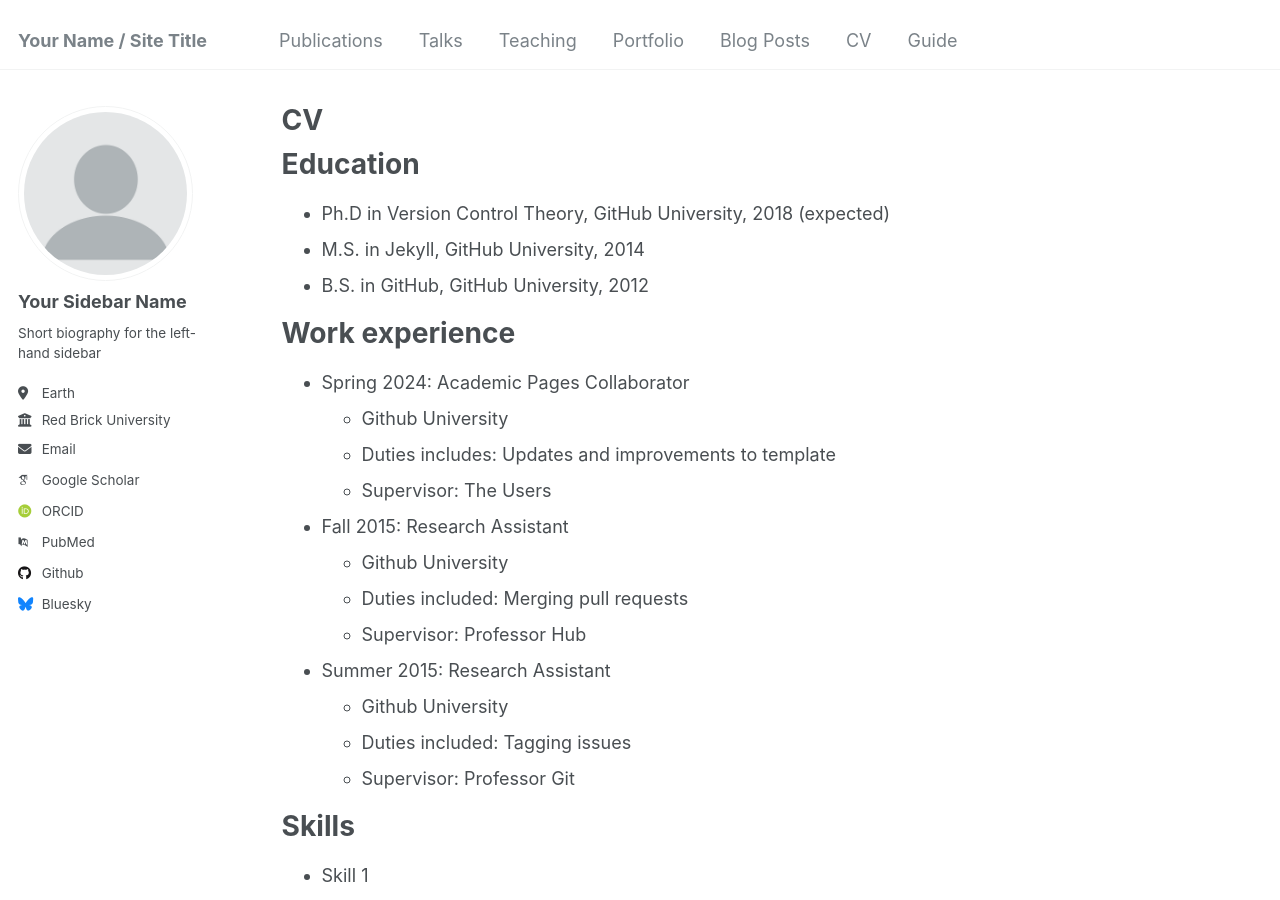
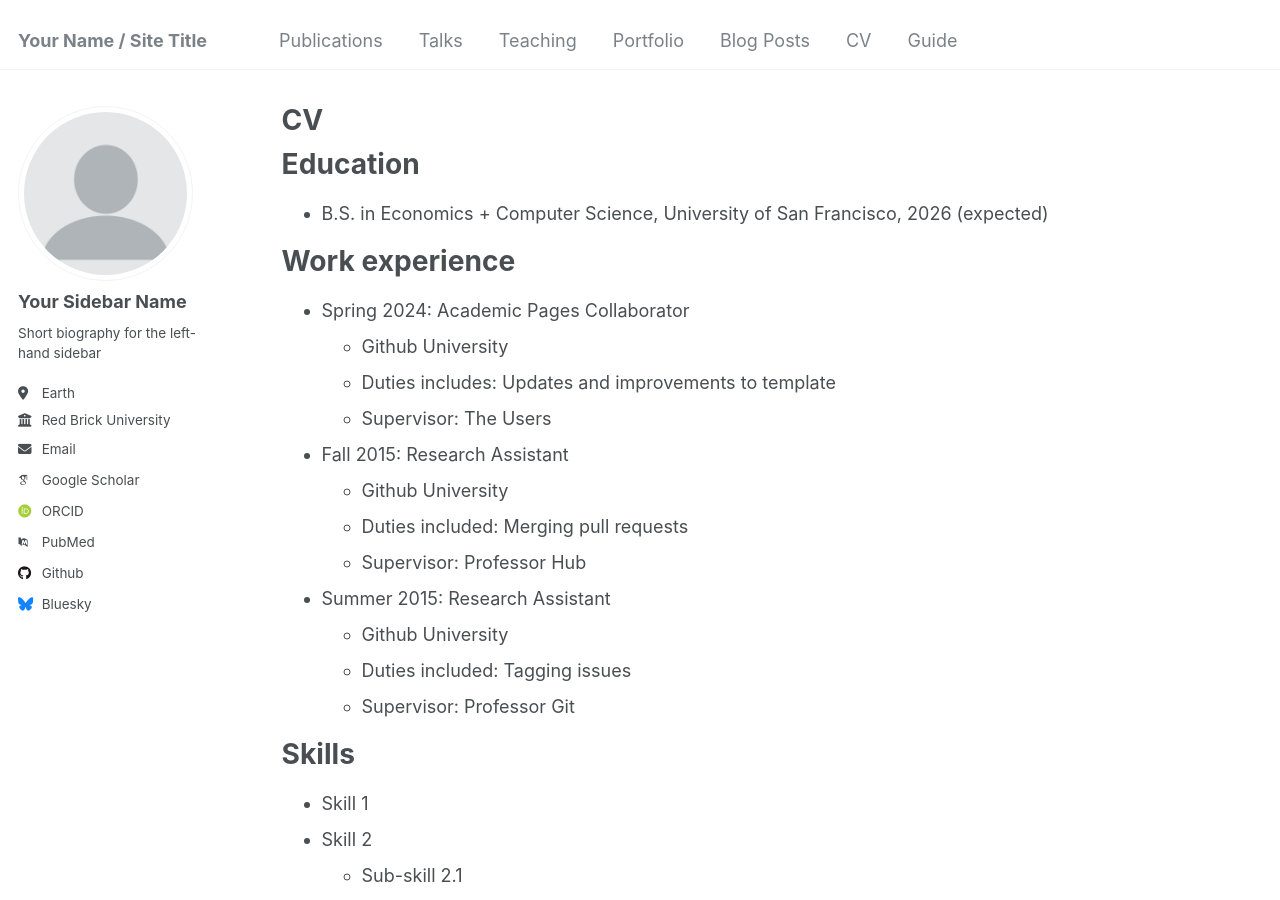
Before and after one commit to JBurrell999/.github.io, a Jekyll site: the page built from _pages/cv.md, in a window 1280 px wide and 900 px high. Built offline with Jekyll 4.4.1, drawn with Linux system fonts in a browser that asks for light colours; some web fonts are replaced.

Commit message:
update.md

```diff
--- a/_pages/cv.md
+++ b/_pages/cv.md
@@ -11,9 +11,7 @@ redirect_from:
 
 Education
 ======
-* Ph.D in Version Control Theory, GitHub University, 2018 (expected)
-* M.S. in Jekyll, GitHub University, 2014
-* B.S. in GitHub, GitHub University, 2012
+* B.S. in Economics + Computer Science, University of San Francisco, 2026 (expected)
 
 Work experience
 ======
```
